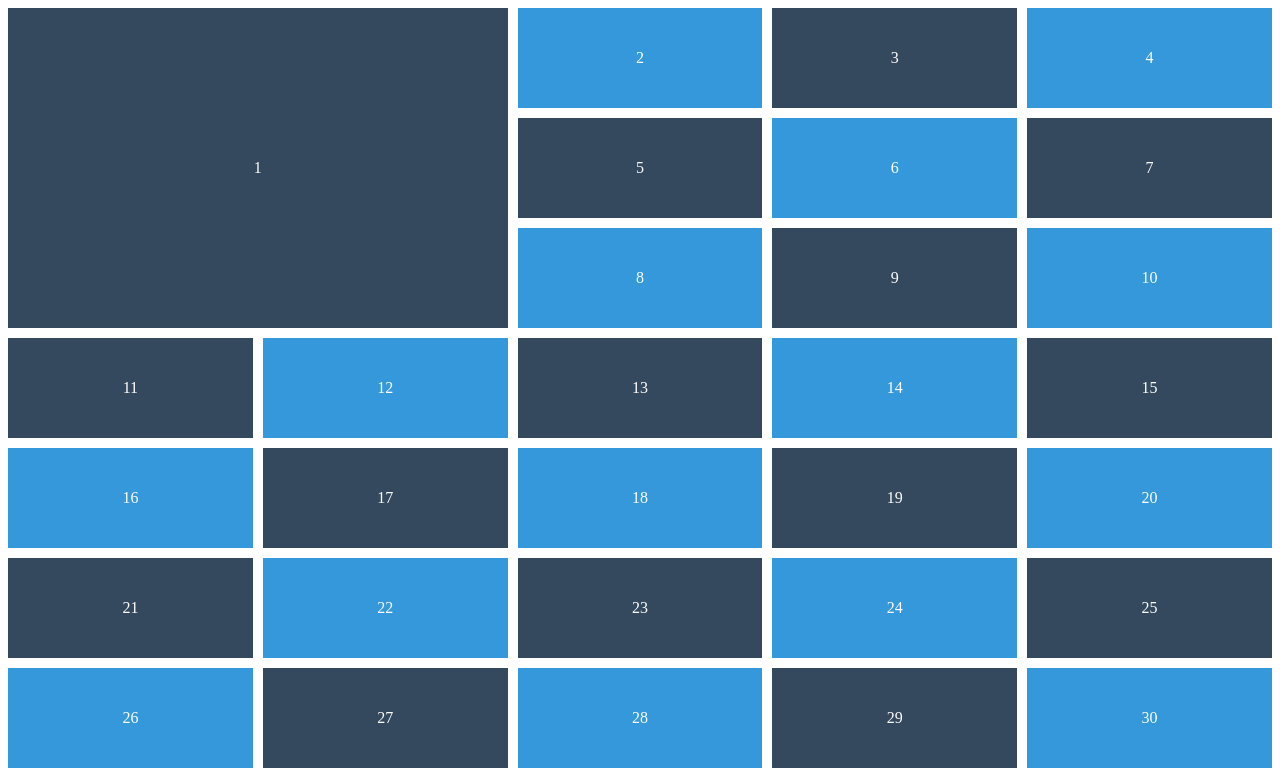
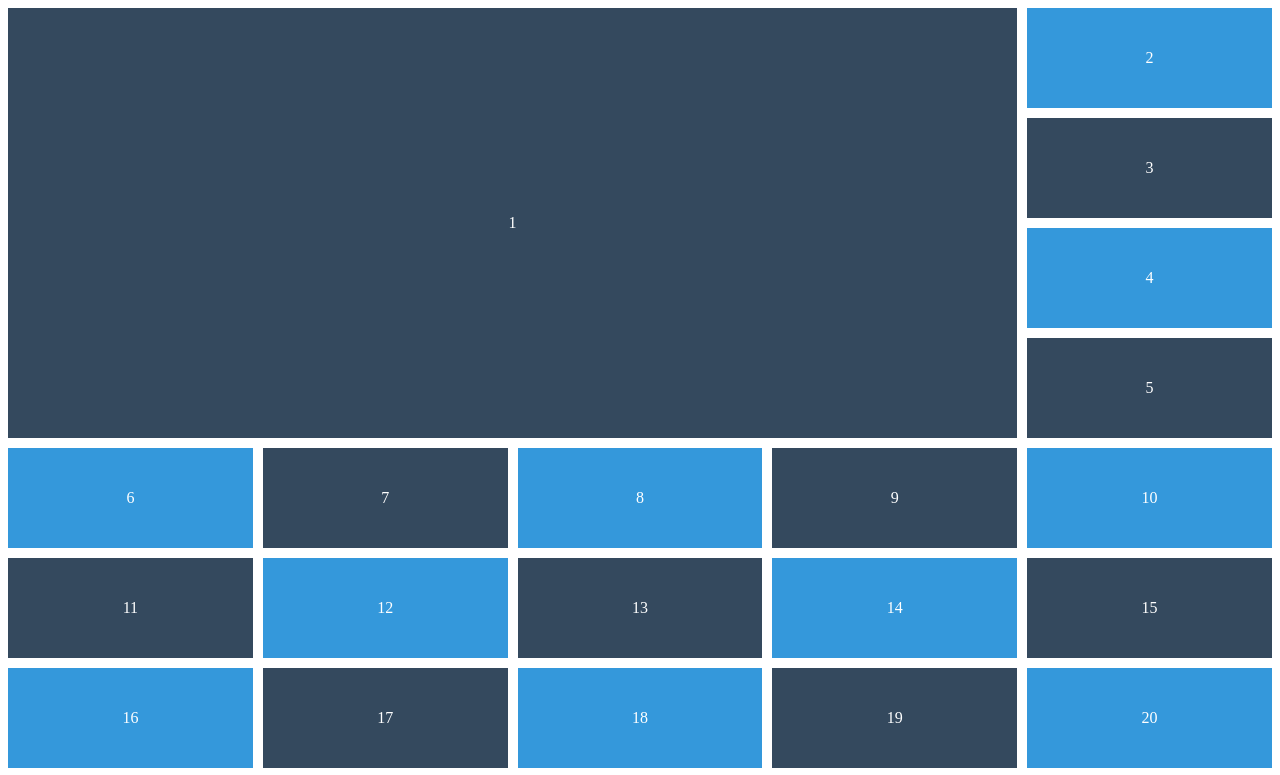
Before and after one commit to ChungsikPark/css_practice, a plain HTML site: page grid.html in a window 1280 px wide. Shown: the top 775 px of the page. Drawn offline with Linux system fonts and the light colour scheme.

Commit message:
grid-area

```diff
--- a/grid.html
+++ b/grid.html
@@ -25,8 +25,7 @@
         background-color: #34495e; /* dark blue colour */
       }
       .box:first-child {
-        grid-row: span 3;
-        grid-column: span 2;
+        grid-area: span 4 / span 4;
       }
     </style>
   </head>
```
Also changed, not shown: README.md.
